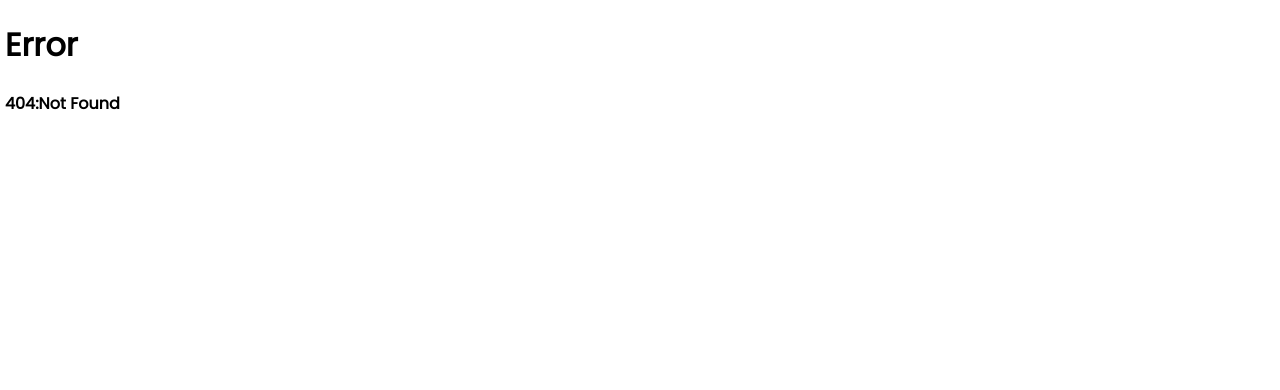
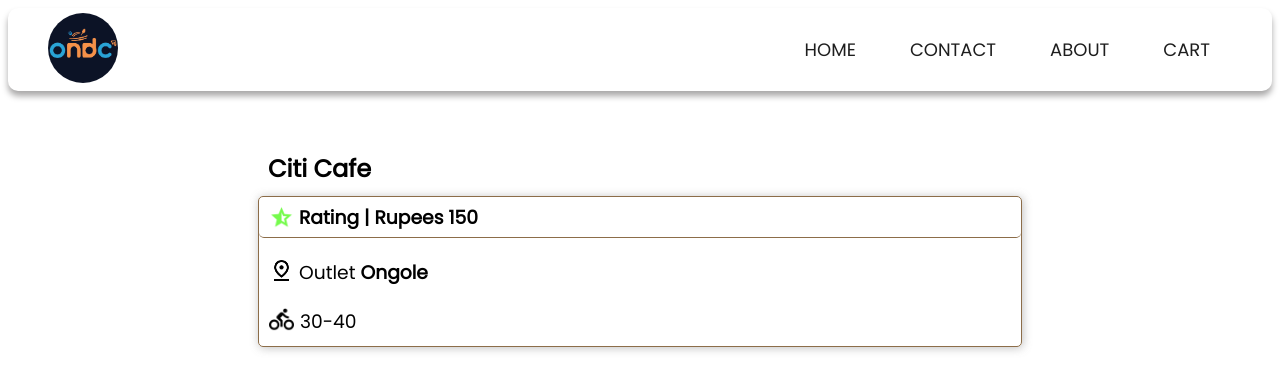
Before and after one commit to kondanarasimha/ONDC---Food-Ordering-App, a React (Vite) app: page /restaurant/1 in a window 1280 px wide. Before the commit this address had no page. Shown: the top 390 px of the page. Built offline with nearby package versions, Linux system fonts and the light colour scheme; no server answers.

Commit message:
Add Menu Component and Style Header Section

```diff
--- a/index.css
+++ b/index.css
@@ -1,6 +1,5 @@
 body {
   font-family: "Poppins", sans-serif;
-  margin: 5px;
 }
 
 .header-container {
@@ -13,7 +12,7 @@
 }
 
 .logo-container {
-  margin: 5px 5px 0px 15px;
+  margin: 5px 5px 0px 40px;
 }
 
 .logo-container img {
@@ -26,14 +25,18 @@
   list-style-type: none;
   display: flex;
   justify-content: space-evenly;
-  margin-right: 15px;
+  column-gap: 30px;
+  margin-right: 50px;
 }
 
 .nav-container ul li {
   padding: 12px;
+}
+
+.nav-container ul li a {
+  text-decoration: none;
   font-size: 18px;
   color: rgb(30, 30, 30);
-  cursor: pointer;
 }
 
 .body-container {
@@ -103,7 +106,6 @@
   grid-template-columns: 1fr 1fr 1fr 1fr;
   justify-items: center;
   column-gap: 0px;
-  row-gap: 10px;
 }
 
 .resturent-card-container {
@@ -206,3 +208,76 @@
   margin: 18px;
   background-color: rgb(242, 242, 242);
 }
+
+.menu-body {
+  margin: 60px 250px 0px 250px;
+}
+
+.resturent-header-container {
+  border-radius: 10px;
+}
+
+.resturent-name h2 {
+  margin: 10px;
+}
+
+.res-details-container {
+  border-radius: 5px;
+  box-shadow: 1px 1px 10px rgba(179, 179, 179, 0.834);
+  border: solid 1px rgb(140, 109, 73);
+}
+
+.res-rating-price {
+  height: 40px;
+  display: flex;
+  align-items: center;
+  border-radius: 5px;
+  border-bottom: solid 1px rgb(140, 109, 73);
+  margin-bottom: 10px;
+}
+
+.res-rating-price h3 {
+  font-weight: bold;
+  padding: 0px 10px 0px 5px;
+  margin: 0px;
+  text-align: center;
+}
+
+.res-location-container {
+  display: flex;
+  padding: 10px;
+  margin-bottom: 10px;
+}
+
+.res-location-container h3 {
+  font-weight: lighter;
+  margin: 0px;
+  margin-left: 5px;
+}
+
+.city {
+  font-weight: bold;
+}
+
+.menu-ratingIcon {
+  width: 25px;
+  height: 25px;
+  padding-left: 10px;
+}
+
+.location-icon,
+.delivery-icon {
+  width: 25px;
+  height: 25px;
+}
+
+.del-container {
+  display: flex;
+  margin-left: 10px;
+}
+
+.del-container h3 {
+  font-weight: normal;
+  margin: 0px;
+  margin: 0px 0px 10px 6px;
+}
--- /dev/null
+++ b/src/components/ResturentMenu.js
@@ -0,0 +1,48 @@
+import { useState, useEffect } from "react";
+import { resturentMenuUrl } from "../utiles/urls";
+import ratingIcon from '../../Images/star_half_24dp_FILL0_wght400_GRAD0_opsz24.png';
+import locationIcon from '../../Images/pin_drop_24dp_000000_FILL0_wght400_GRAD0_opsz24.png';
+import deliveryIcon from '../../Images/directions_bike_24dp_FILL0_wght400_GRAD0_opsz24.png';
+
+export const ResturentMenu = ()=> {
+  const [menuDetails, setMenuDetails] = useState();
+
+  useEffect(()=> {menuItemsData()},[]);
+
+  async function menuItemsData() {
+    const data = await fetch(resturentMenuUrl);
+    const jsonData = await data.json();
+    setMenuDetails(jsonData);
+  };
+
+  console.log(menuDetails);
+
+  return(
+    <div className="menu-body">
+      <div className="resturent-header-container">
+
+        <div className="resturent-name">
+          <h2>Citi Cafe</h2>
+        </div>
+
+        <div className="res-details-container">
+          <div className="res-rating-price">
+            <img className="menu-ratingIcon" src={ratingIcon}/>
+            <h3>Rating | Rupees 150</h3>
+          </div>
+
+          <div className="res-location-container">
+            <img className="location-icon" src={locationIcon}/>
+            <h3>Outlet <span className="city">Ongole</span></h3>
+          </div>
+
+          <div className="del-container">
+            <img className="delivery-icon" src={deliveryIcon}/>
+            <h3>30-40</h3>
+          </div>
+        </div>
+
+      </div>
+    </div>
+  )
+};
--- a/src/utiles/urls.js
+++ b/src/utiles/urls.js
@@ -1,3 +1,5 @@
 export const resturentImgsLink = `https://media-assets.swiggy.com/swiggy/image/upload/fl_lossy,f_auto,q_auto,w_660/`;
 
-export const apiUrl = 'https://cors-anywhere.herokuapp.com/https://www.swiggy.com/dapi/restaurants/list/v5?lat=15.43175011569534&lng=80.04333905875683&is-seo-homepage-enabled=true&page_type=DESKTOP_WEB_LISTING';
+export const apiUrl = 'https://www.swiggy.com/dapi/restaurants/list/v5?lat=15.43175011569534&lng=80.04333905875683&is-seo-homepage-enabled=true&page_type=DESKTOP_WEB_LISTING';
+
+export const resturentMenuUrl = 'https://www.swiggy.com/dapi/menu/pl?page-type=REGULAR_MENU&complete-menu=true&lat=15.43175011569534&lng=80.04333905875683&restaurantId=341421';
```
Also changed, not shown: src/App.js (+6 -1 lines), Images/pin_drop_24dp_000000_FILL0_wght400_GRAD0_opsz24.png (added), 5 other files (tests, documents, lock files or other folders).
